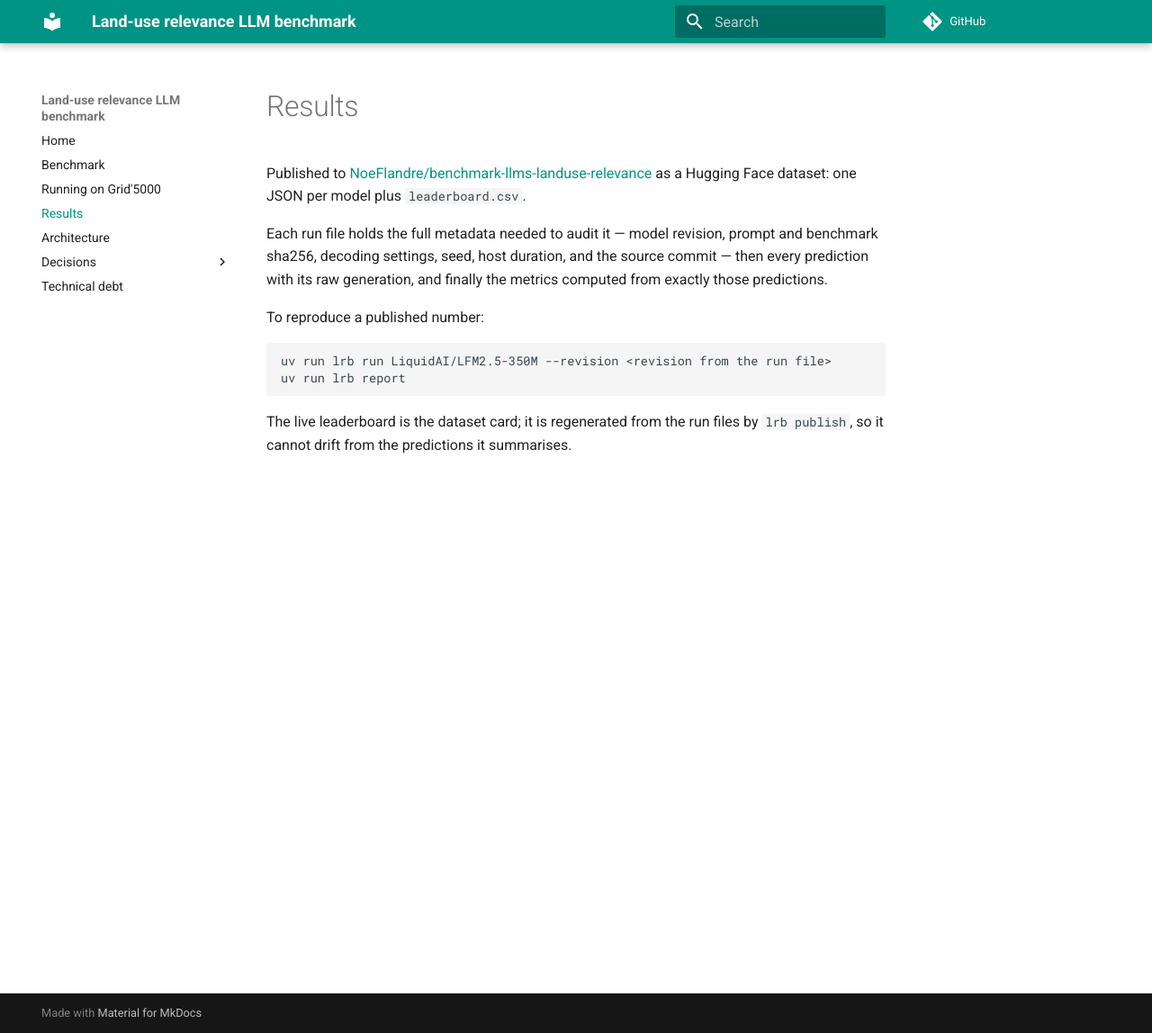
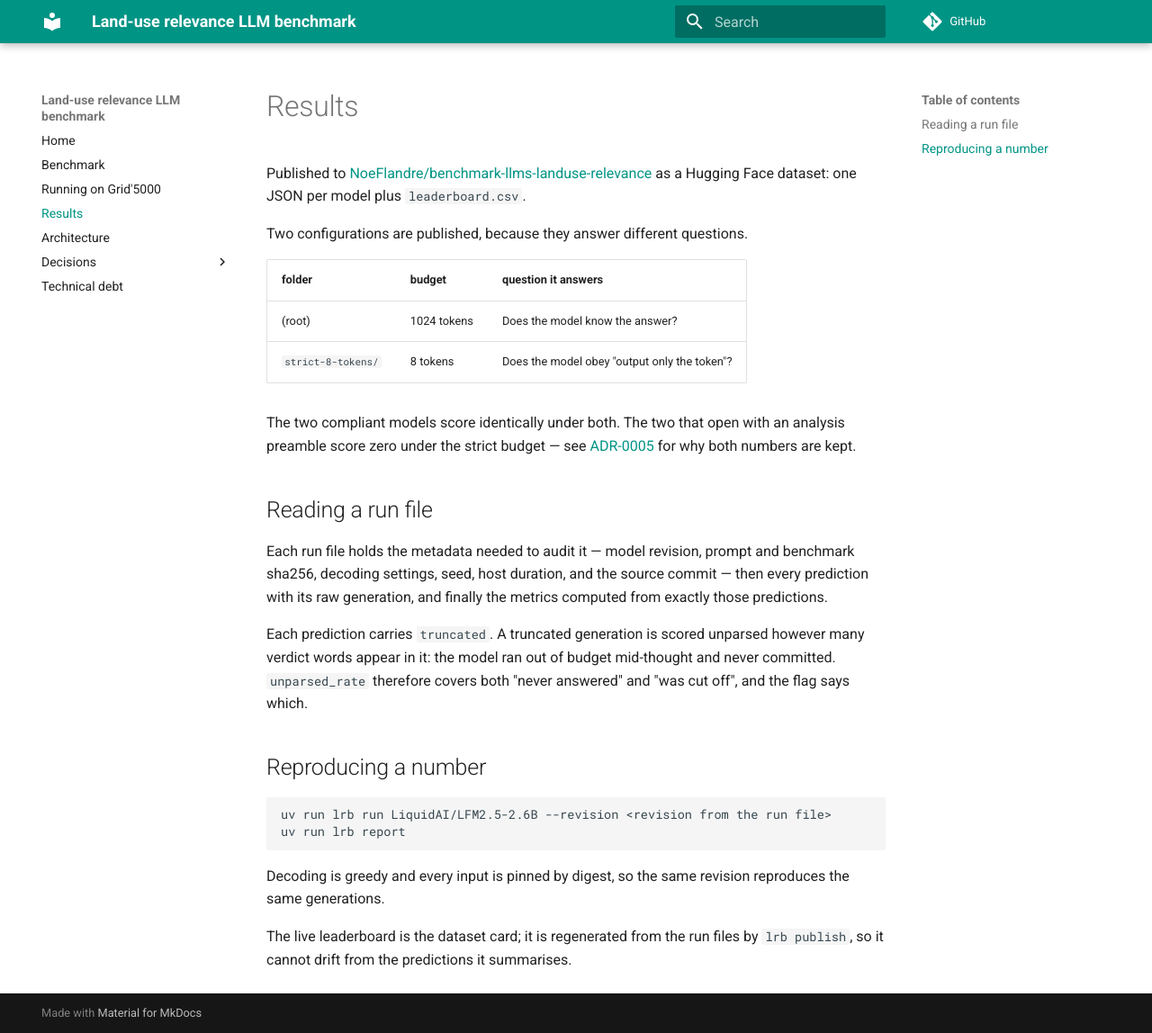
Before and after one commit to NoeFlandre/benchmark-llms-landuse-relevance, an MkDocs documentation site: the page built from docs/results.md, in a window 1280 px wide and 1148 px high. Shown: the whole window at 90% size. Built offline with MkDocs 1.6.1 and Material for MkDocs 9.7.7, drawn with Linux system fonts in a browser that asks for light colours; comment, search, counter and statistics services are not loaded.

Commit message:
Count truncated generations separately on the leaderboard
unparsed_rate covers two different failures. The truncation count says which
one a model actually hit, which matters for the thinking models: LFM2.5-2.6B
reaches a correct verdict whenever it finishes (F1 0.937), and every one of its
unparsed items is a trace that ran past the budget rather than a refusal.

Co-Authored-By: Claude Opus 5 <noreply@anthropic.com>

````diff
--- a/docs/results.md
+++ b/docs/results.md
@@ -4,17 +4,38 @@ Published to
 [NoeFlandre/benchmark-llms-landuse-relevance](https://huggingface.co/datasets/NoeFlandre/benchmark-llms-landuse-relevance)
 as a Hugging Face dataset: one JSON per model plus `leaderboard.csv`.
 
-Each run file holds the full metadata needed to audit it — model revision, prompt and
+Two configurations are published, because they answer different questions.
+
+| folder | budget | question it answers |
+|---|---|---|
+| (root) | 1024 tokens | Does the model know the answer? |
+| `strict-8-tokens/` | 8 tokens | Does the model obey "output only the token"? |
+
+The two compliant models score identically under both. The two that open with an
+analysis preamble score zero under the strict budget — see
+[ADR-0005](adr/0005-generation-budget.md) for why both numbers are kept.
+
+## Reading a run file
+
+Each run file holds the metadata needed to audit it — model revision, prompt and
 benchmark sha256, decoding settings, seed, host duration, and the source commit — then
 every prediction with its raw generation, and finally the metrics computed from exactly
 those predictions.
 
-To reproduce a published number:
+Each prediction carries `truncated`. A truncated generation is scored unparsed however
+many verdict words appear in it: the model ran out of budget mid-thought and never
+committed. `unparsed_rate` therefore covers both "never answered" and "was cut off",
+and the flag says which.
+
+## Reproducing a number
 
 ```bash
-uv run lrb run LiquidAI/LFM2.5-350M --revision <revision from the run file>
+uv run lrb run LiquidAI/LFM2.5-2.6B --revision <revision from the run file>
 uv run lrb report
 ```
 
+Decoding is greedy and every input is pinned by digest, so the same revision reproduces
+the same generations.
+
 The live leaderboard is the dataset card; it is regenerated from the run files by
 `lrb publish`, so it cannot drift from the predictions it summarises.
````
Also changed, not shown: README.md (+13 -5 lines), docs/debt.md (+14 -0 lines), 3 other files.
